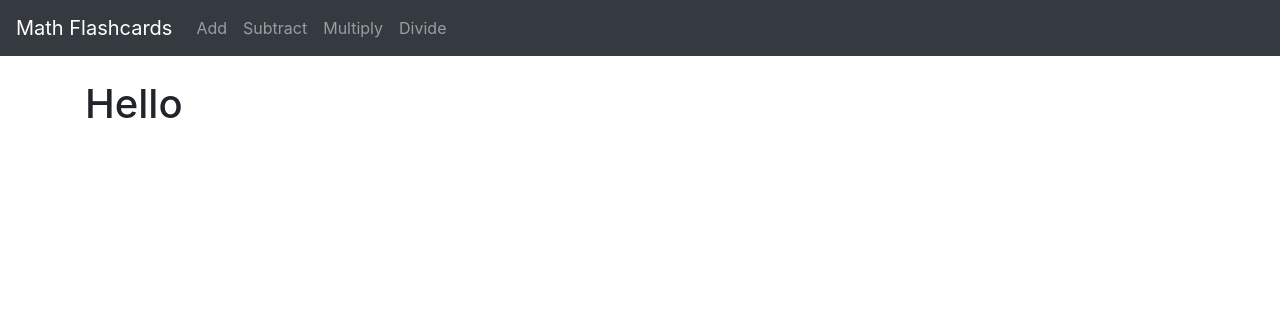
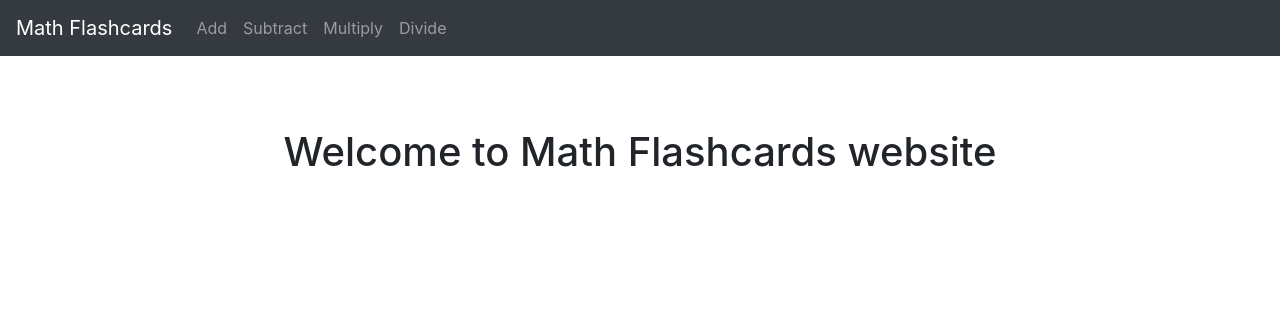
Before and after one commit to akshigupta361/Flash-card-website, a Django app: page / in a window 1280 px wide. Shown: the top 316 px of the page. Run offline with Django 3.2, Linux system fonts and the light colour scheme; some libraries are stand-ins or nearby versions.

Commit message:
Completed the website

```diff
--- a/website/templates/home.html
+++ b/website/templates/home.html
@@ -1,5 +1,8 @@
 {% extends "base.html" %}
 
 {% block content %}
-    <h1>Hello</h1>
+<center>
+<br/><br/>
+    <h1>Welcome to Math Flashcards website</h1>
+    </center>
 {% endblock  %}
--- a/website/views.py
+++ b/website/views.py
@@ -14,6 +14,17 @@ def add(request):
         answer= request.POST['answer']
         old_num_1= request.POST['old_num_1']
         old_num_2= request.POST['old_num_2']
+
+        if not answer:
+            my_answer="You have not answered the question!"
+            color="warning"
+            return render(request, 'add.html', {
+            'answer':answer,
+            'my_answer':my_answer,
+            'num_1':num_1,
+            'num_2':num_2,
+            'color':color,
+            })
 
         correct_answer= int(old_num_1)+int(old_num_2)
 
@@ -46,6 +57,17 @@ def subtract(request):
         old_num_1= request.POST['old_num_1']
         old_num_2= request.POST['old_num_2']
 
+        if not answer:
+            my_answer="You have not answered the question!"
+            color="warning"
+            return render(request, 'subtract.html', {
+            'answer':answer,
+            'my_answer':my_answer,
+            'num_1':num_1,
+            'num_2':num_2,
+            'color':color,
+            })
+
         correct_answer= int(old_num_1)-int(old_num_2)
 
         if int(answer)==correct_answer:
@@ -77,6 +99,17 @@ def multiply(request):
         old_num_1= request.POST['old_num_1']
         old_num_2= request.POST['old_num_2']
 
+        if not answer:
+            my_answer="You have not answered the question!"
+            color="warning"
+            return render(request, 'multiply.html', {
+            'answer':answer,
+            'my_answer':my_answer,
+            'num_1':num_1,
+            'num_2':num_2,
+            'color':color,
+            })
+
         correct_answer= int(old_num_1)*int(old_num_2)
 
         if int(answer)==correct_answer:
@@ -107,6 +140,17 @@ def divide(request):
         old_num_1= request.POST['old_num_1']
         old_num_2= request.POST['old_num_2']
 
+        if not answer:
+            my_answer="You have not answered the question!"
+            color="warning"
+            return render(request, 'divide.html', {
+            'answer':answer,
+            'my_answer':my_answer,
+            'num_1':num_1,
+            'num_2':num_2,
+            'color':color,
+            })
+
         correct_answer= int(old_num_1)/int(old_num_2)
 
         if int(answer)==correct_answer:
```
